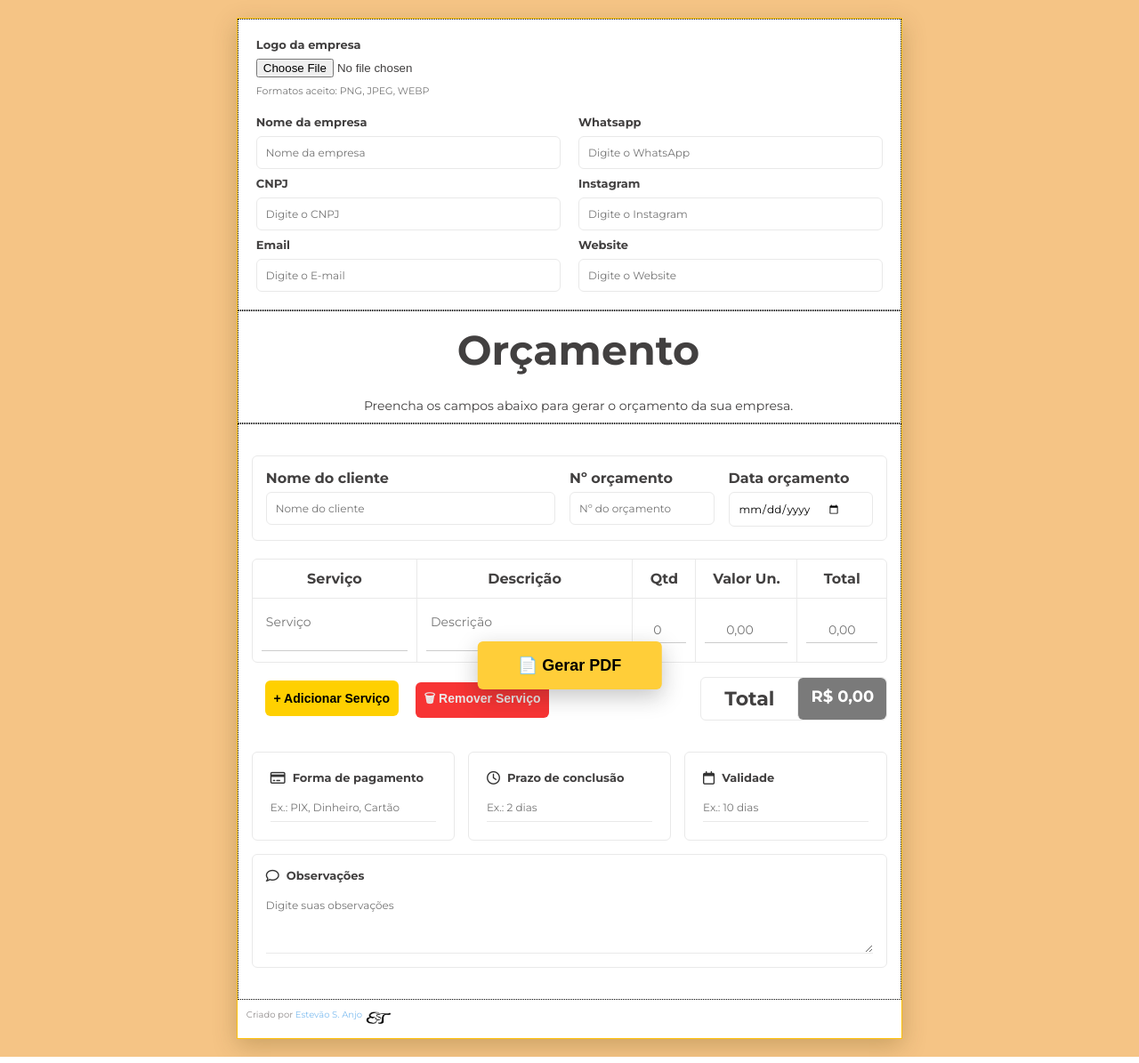
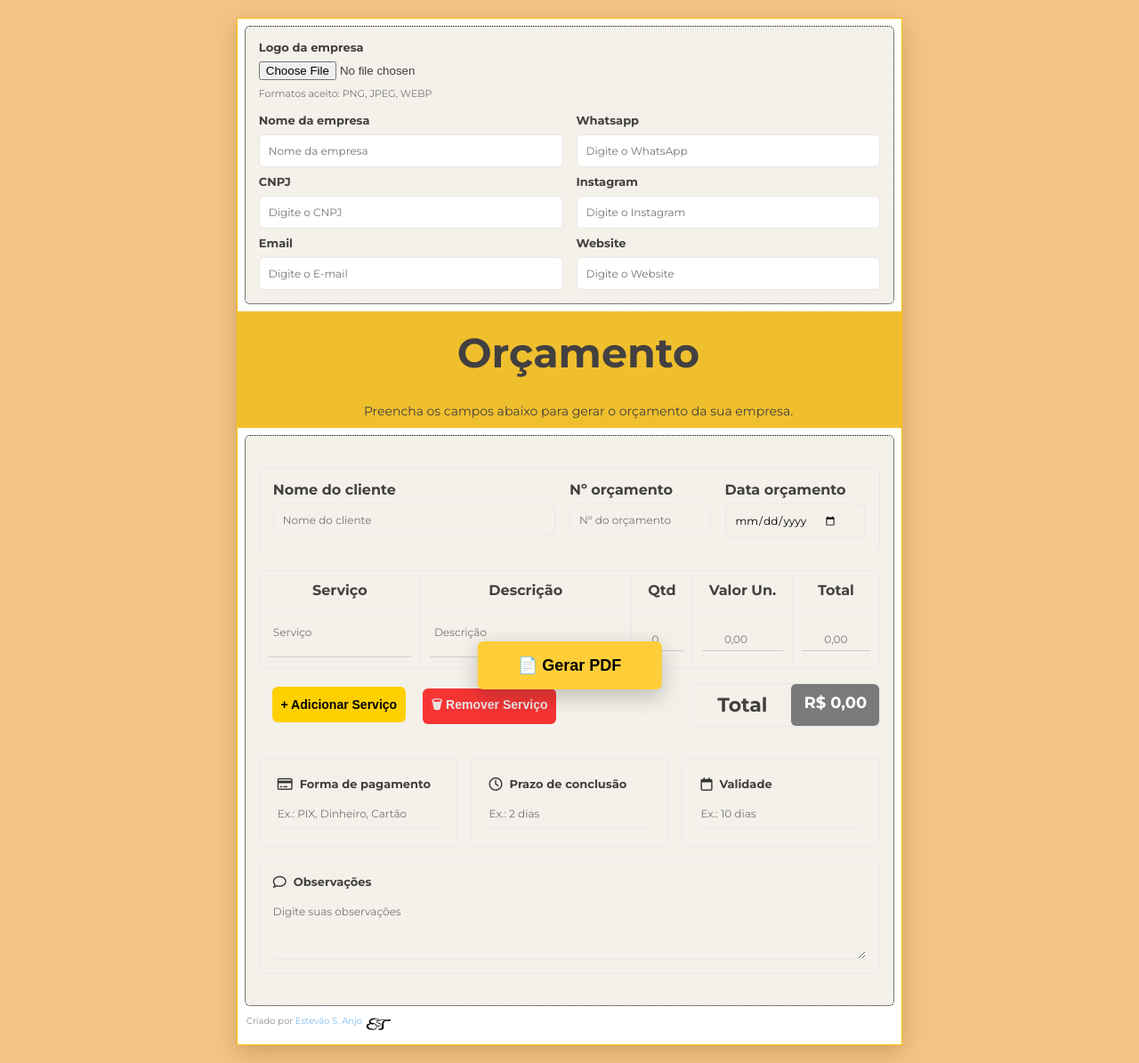
Before and after one commit to estevaosanjo/geradordeorcamentos, a Flask app: page / in a window 1280 px wide. Shown: the whole page at 89% size. Run offline with Flask 3, Linux system fonts and the light colour scheme; parts of the project's set-up code (start-up, migrations or seed data) failed here and were passed over.

Commit message:
Style in 'Titulo' and 'Cabecalho'

```diff
--- a/Static/css/style.css
+++ b/Static/css/style.css
@@ -25,11 +25,14 @@ body{
 }
 
 .cabecalho {
+    margin: 8px;
+    border-radius: 6px;
     display: grid;
     grid-template-columns: 1fr 1fr;
-    gap: 20px;
-    padding: 20px;
-    width: 100%;
+    gap: 15px;
+    padding: 15px;
+    width: auto;
+    background-color:#f3f1e9;
     border: 1px dotted black;
 }
 
@@ -92,10 +95,10 @@ body{
 /* Titulo da tabela */
 .titulo{
     padding: 10px 0 10px 20px;
-    border: 1px dotted black;
+    background-color: #f0bf2d;
 }
 .titulo h1{
-    padding: 5px 0;
+    padding: 8px 0;
     text-align: center;
     font-size: 46px;
 }
@@ -109,9 +112,12 @@ body{
 
 /* Conteúdo */
 .conteudo{
+    margin: 8px;
     font-size: 16px;
     padding: 15px 15px;
     border: 1px dotted black;
+    background-color: #f3f1e9;
+    border-radius: 6px;
 }
 
 .conteudo label{
@@ -142,7 +148,7 @@ body{
     display: flex;
     font-size: 12px;
     padding: 10px;
-    border: 1px solid  rgb(233, 233, 233);
+    border: 1px solid #ebe6e6;
     border-radius: 6px;
     font-family: inherit;
 
@@ -151,7 +157,7 @@ body{
     display: grid;
     grid-template-columns: 2fr 1fr 1fr;
     gap: 16px;
-    border: 1px solid rgb(233, 233, 233);
+    border: 1px solid #ebe6e6;
     padding: 15px ;
     border-radius: 6px;
     margin:20px 0;
@@ -200,7 +206,7 @@ input[type="date"] {
     min-width: 0;
     padding: 5px;
     font-family: inherit;
-    font-size: 14px;
+    font-size: 12px;
     border: none;
     border-bottom: 1px solid #ccc;
     border-radius: 0;
```
